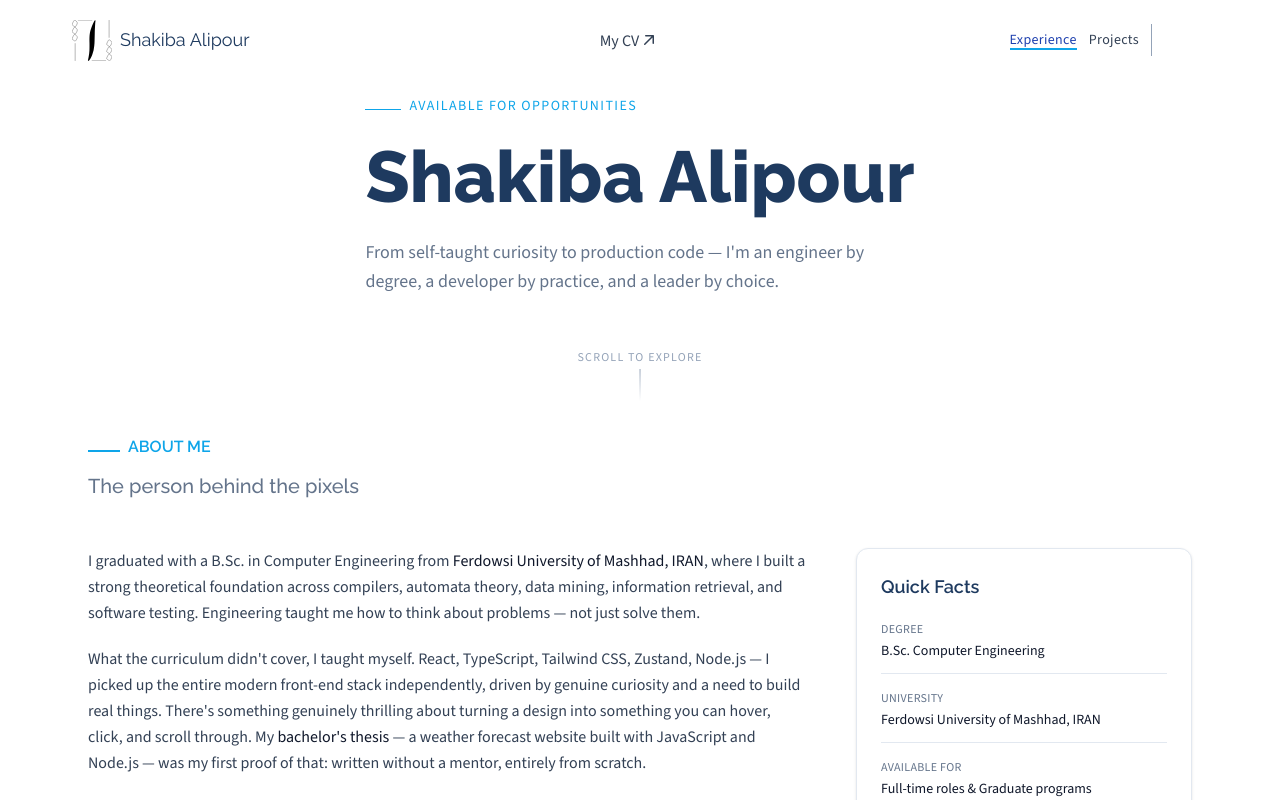
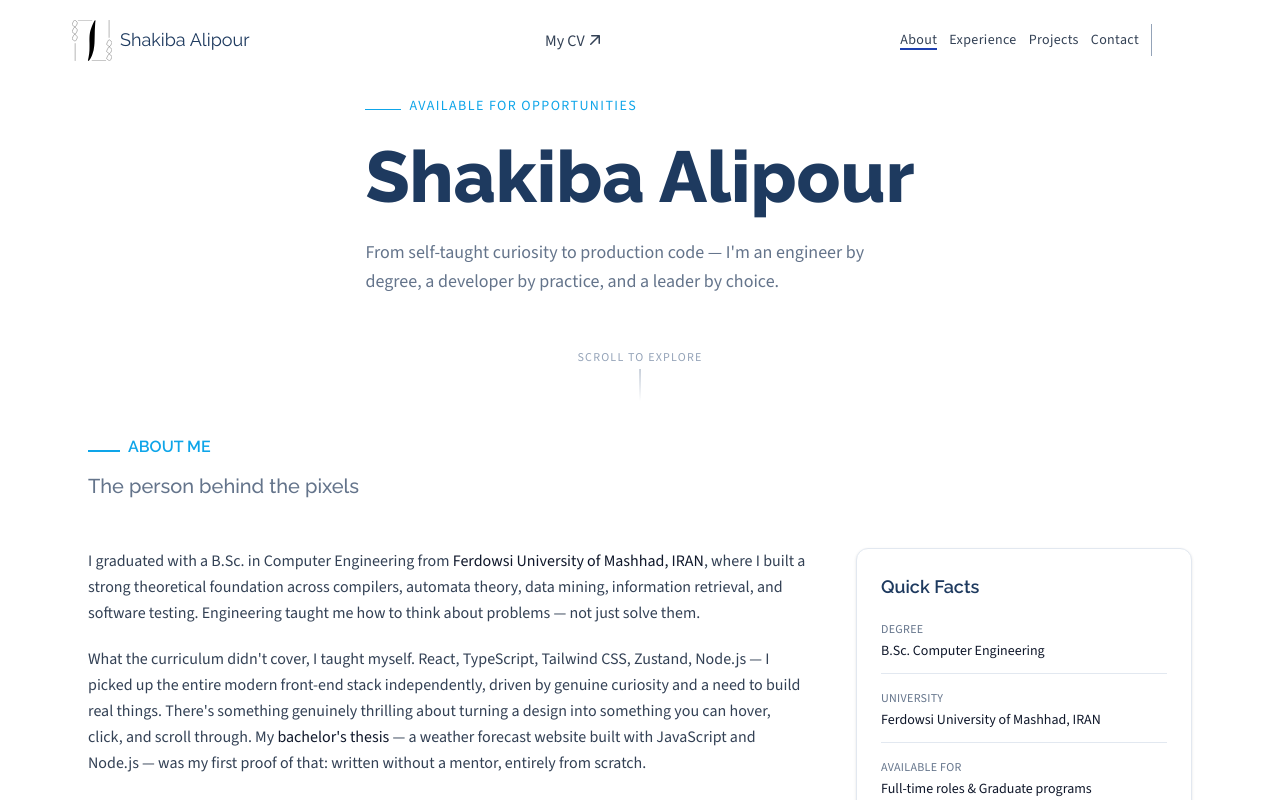
Before and after one commit to Shakiba-Alipour/Shakiba-Alipour.github.io, a React (Vite) app: page / in a window 1280 px wide. Shown: the top 800 px of the page. Built offline with nearby package versions, Linux system fonts and the light colour scheme.

Commit message:
fix(nabar): added some items to the navbar

```diff
--- a/src/App.tsx
+++ b/src/App.tsx
@@ -23,8 +23,10 @@ function App() {
           }
         });
       },
-      // rootMargin: trigger when section hits 30% from the top
-      { threshold: 0.3 },
+      {
+        rootMargin: "-20% 0px -70% 0px",
+        threshold: 0,
+      },
     );
 
     // Observe every section that has an id matching a nav link
--- a/src/components/layout/Navbar.tsx
+++ b/src/components/layout/Navbar.tsx
@@ -38,15 +38,15 @@ function NavItem({ href, label, isActive, onClick }: NavItemProps) {
     <a
       href={href}
       onClick={onClick}
-      className={`
-        relative text-sm font-medium tracking-wide transition-colors duration-200
+      className={`relative text-sm font-medium tracking-wide transition-colors duration-200
+        text-text-secondary hover:text-primary-700
         after:absolute after:bottom-0 after:left-0 after:h-0.5 after:w-full
-        after:origin-left after:scale-x-0 after:bg-accent after:transition-transform
-        after:duration-200 hover:after:scale-x-100
+        after:origin-left after:bg-primary-700 after:transition-transform
+        after:duration-200
         ${
           isActive
             ? "text-primary-700 after:scale-x-100"
-            : "text-text-secondary hover:text-primary-700"
+            : "after:scale-x-0 hover:after:scale-x-100"
         }
       `}
     >
@@ -59,13 +59,12 @@ function DownloadResumeButton({ styles = "" }) {
   return (
     /* Download CV */
     <div
-      className={`hidden md:flex items-center justify-center hover:text-primary-700 ${styles}`}
+      className={`font-medium text-center hidden md:flex items-center justify-center hover:text-primary-700 ${styles}`}
     >
       <a
         href={siteConfig.cvPath}
         target="_blank"
         rel="noopener noreferrer"
-        className="font-medium text-center hidden md:flex items-center justify-center"
       >
         My CV
       </a>
--- a/src/data/navigation.ts
+++ b/src/data/navigation.ts
@@ -1,11 +1,11 @@
 import type { NavLink } from "../types";
 
 export const navLinks: NavLink[] = [
-  // { label: "About", href: "#about" },
+  { label: "About", href: "#about" },
   { label: "Experience", href: "#experience" },
   { label: "Projects", href: "#projects" },
   // { label: "Skills", href: "#skills" },
   // { label: "Education", href: "#education" },
   // { label: "Awards", href: "#awards" },
-  // { label: "Contact", href: "#contact" },
+  { label: "Contact", href: "#contact" },
 ];
```
